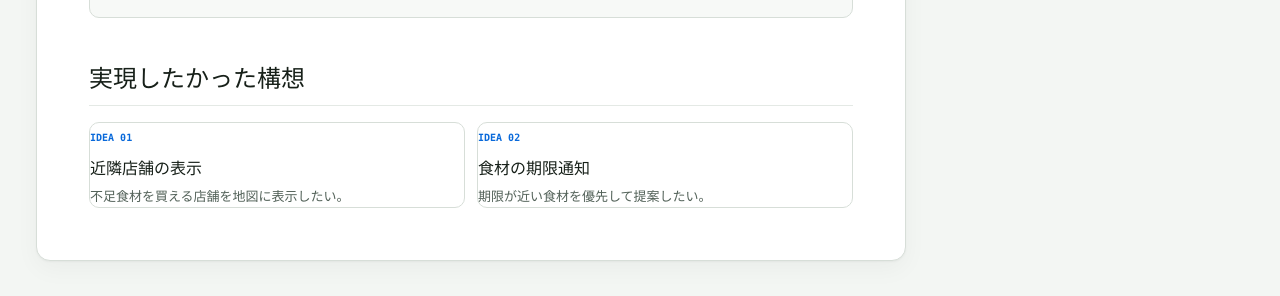
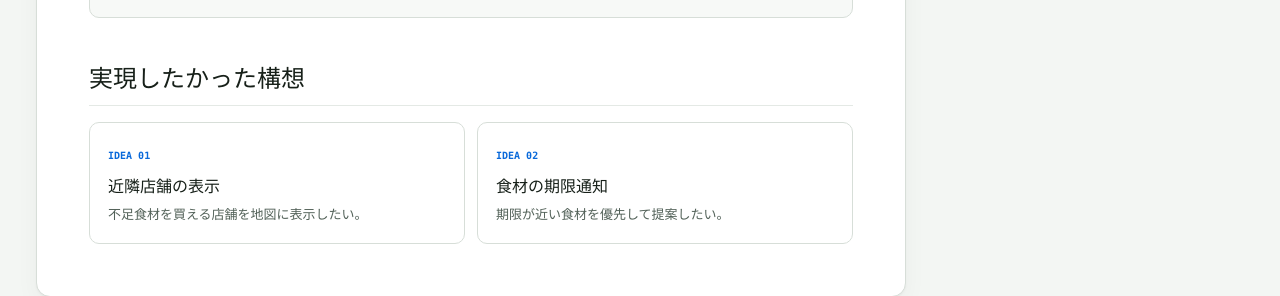
Before and after one commit to 0802hackathon/HUNGER-HUNGER, a Next.js app: page /projects/meal-map in a window 1280 px wide. Shown: the part 1960-2256 px from the top of the page. Built offline with nearby package versions, Linux system fonts and the light colour scheme; no server answers; the database is empty; a web font is replaced by a local one.

Commit message:
fix: 構想カードをホバーなしでも読みやすくする

```diff
--- a/app/globals.css
+++ b/app/globals.css
@@ -1740,6 +1740,7 @@ textarea {
 .planned-grid article {
   border: 1px solid var(--border);
   border-radius: 10px;
+  padding: 18px;
   transition:
     border-color 0.15s ease,
     box-shadow 0.15s ease;
@@ -1748,7 +1749,6 @@ textarea {
 .planned-grid article:hover {
   border-color: #aeb9b0;
   box-shadow: var(--shadow);
-  padding: 18px;
 }
 
 .planned-grid article>span {
```
